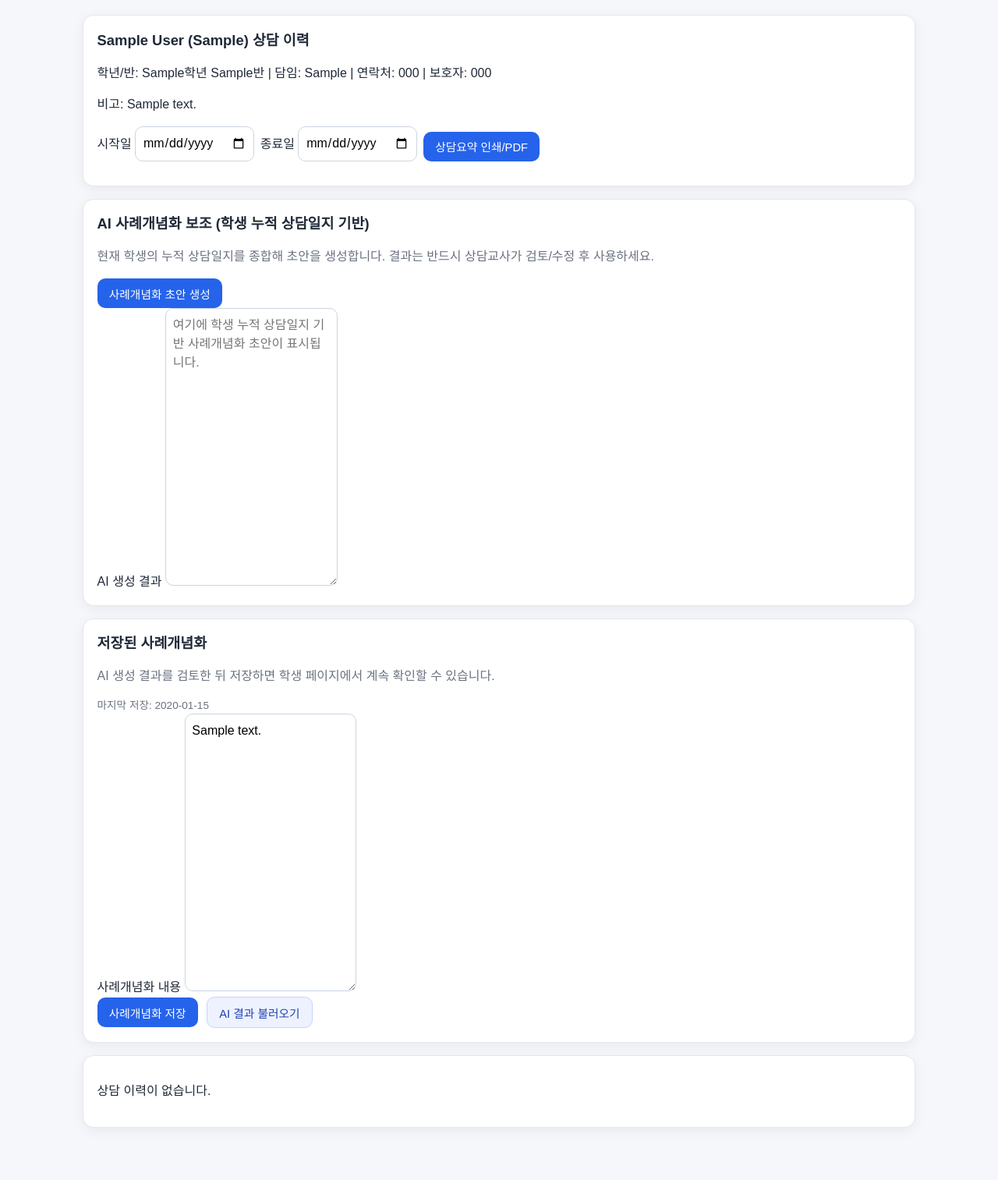
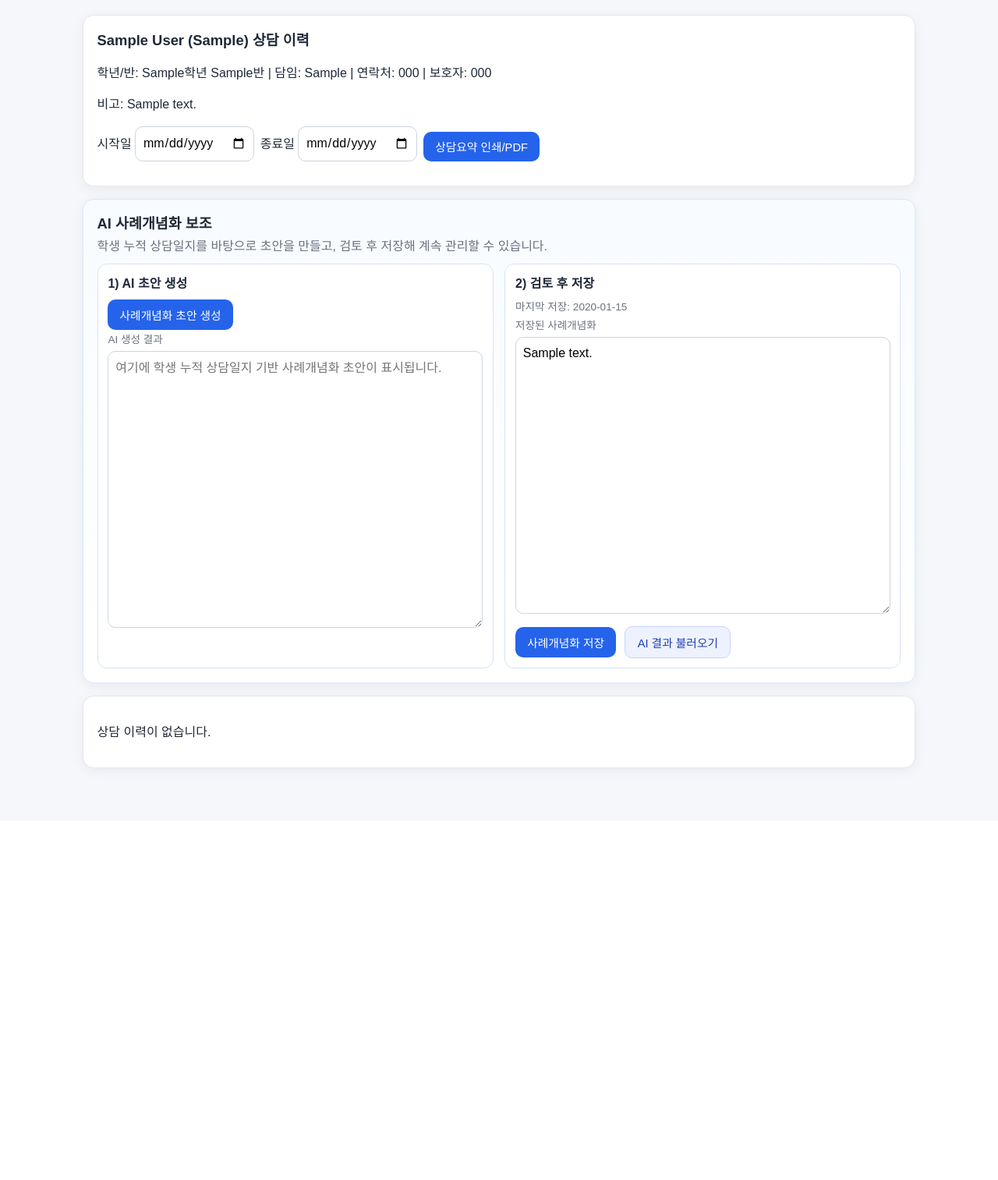
Before and after one commit to ParkJhyeonC/counsel, a Flask app: page /students/1 in a window 1280 px wide. Shown: the part 68-1581 px from the top of the page at 78% size. After the commit the page ends 1064 px from the top, so only its background shows below. Run offline with Flask 3, Linux system fonts and the light colour scheme; tables that the repository leaves empty hold one stand-in row (values such as "Sample post"); data that the repository does not hold is empty.

Commit message:
style: redesign student AI conceptualization section

```diff
--- a/static/style.css
+++ b/static/style.css
@@ -188,9 +188,37 @@ tr:hover td { background: #fbfdff; }
 .stats-fill { height: 100%; background: linear-gradient(90deg, #60a5fa, #2563eb); }
 .stats-value { text-align: right; font-weight: 600; }
 
+.ai-concept-card {
+  border: 1px solid #dbe7ff;
+  background: linear-gradient(180deg, #f8fbff 0%, #ffffff 100%);
+}
+.ai-concept-grid {
+  display: grid;
+  grid-template-columns: 1fr 1fr;
+  gap: .9rem;
+  margin-top: .65rem;
+}
+.ai-panel {
+  border: 1px solid #d7e3f7;
+  border-radius: 12px;
+  background: #fff;
+  padding: .8rem;
+}
+.ai-panel h3 {
+  margin: 0 0 .5rem;
+  font-size: 1rem;
+}
+.ai-textarea {
+  width: 100%;
+  min-height: 260px;
+  resize: vertical;
+  margin-top: .2rem;
+}
+
 @media (max-width: 980px) {
   .kpi-grid { grid-template-columns: repeat(2, minmax(0, 1fr)); }
   .dashboard-grid { grid-template-columns: 1fr; }
+  .ai-concept-grid { grid-template-columns: 1fr; }
 }
 @media (max-width: 720px) {
   .header-inner { flex-direction: column; align-items: flex-start; }
--- a/templates/student_detail.html
+++ b/templates/student_detail.html
@@ -12,33 +12,39 @@
   </form>
 </section>
 
-<section class="card">
-  <h2>AI 사례개념화 보조 (학생 누적 상담일지 기반)</h2>
-  <p class="muted">현재 학생의 누적 상담일지를 종합해 초안을 생성합니다. 결과는 반드시 상담교사가 검토/수정 후 사용하세요.</p>
+<section class="card ai-concept-card">
+  <div class="page-intro">
+    <div>
+      <h2>AI 사례개념화 보조</h2>
+      <p class="muted">학생 누적 상담일지를 바탕으로 초안을 만들고, 검토 후 저장해 계속 관리할 수 있습니다.</p>
+    </div>
+  </div>
+
+  <div class="ai-concept-grid">
+    <div class="ai-panel ai-panel-gen">
+      <h3>1) AI 초안 생성</h3>
       <div class="button-row">
         <button class="btn" type="button" id="generate-ai-case">사례개념화 초안 생성</button>
       </div>
-  <label class="full">AI 생성 결과
-    <textarea id="ai-case-result" rows="14" placeholder="여기에 학생 누적 상담일지 기반 사례개념화 초안이 표시됩니다."></textarea>
-  </label>
-</section>
+      <label for="ai-case-result" class="form-hint">AI 생성 결과</label>
+      <textarea id="ai-case-result" class="ai-textarea" rows="14" placeholder="여기에 학생 누적 상담일지 기반 사례개념화 초안이 표시됩니다."></textarea>
+    </div>
 
-
-<section class="card">
-  <h2>저장된 사례개념화</h2>
-  <p class="muted">AI 생성 결과를 검토한 뒤 저장하면 학생 페이지에서 계속 확인할 수 있습니다.</p>
+    <div class="ai-panel ai-panel-save">
+      <h3>2) 검토 후 저장</h3>
       {% if case_concept %}
       <p class="form-hint">마지막 저장: {{ case_concept.updated_at }}</p>
       {% endif %}
       <form method="post" action="{{ url_for('save_case_concept', student_id=student.id) }}">
-    <label class="full">사례개념화 내용
-      <textarea id="saved-case-concept" name="case_concept" rows="14" required>{{ case_concept.content if case_concept else '' }}</textarea>
-    </label>
-    <div class="button-row">
+        <label for="saved-case-concept" class="form-hint">저장된 사례개념화</label>
+        <textarea id="saved-case-concept" name="case_concept" class="ai-textarea" rows="14" required>{{ case_concept.content if case_concept else '' }}</textarea>
+        <div class="button-row" style="margin-top:.55rem;">
           <button class="btn" type="submit">사례개념화 저장</button>
           <button class="btn btn-secondary" type="button" id="copy-ai-to-saved">AI 결과 불러오기</button>
         </div>
       </form>
+    </div>
+  </div>
 </section>
 
 {% for item in logs %}
```
Lines whose indentation alone changed are shown as unchanged.
